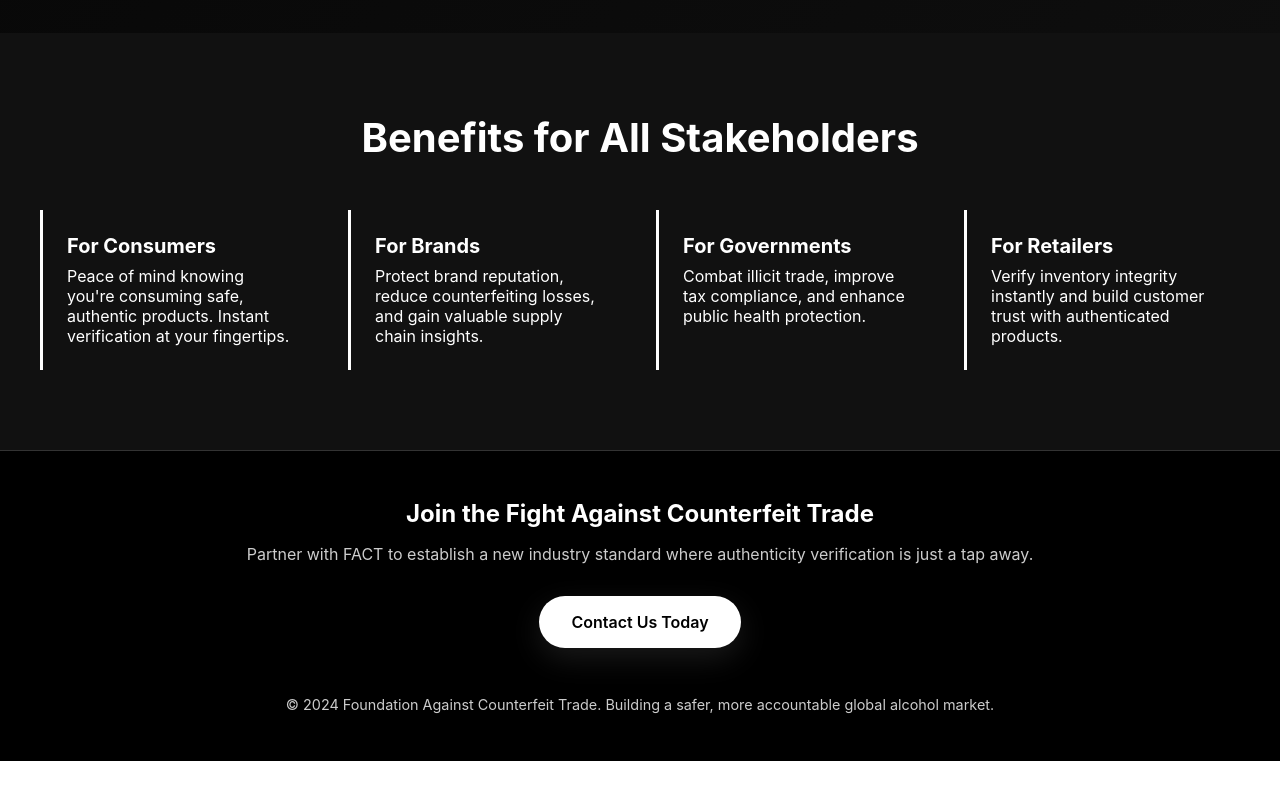
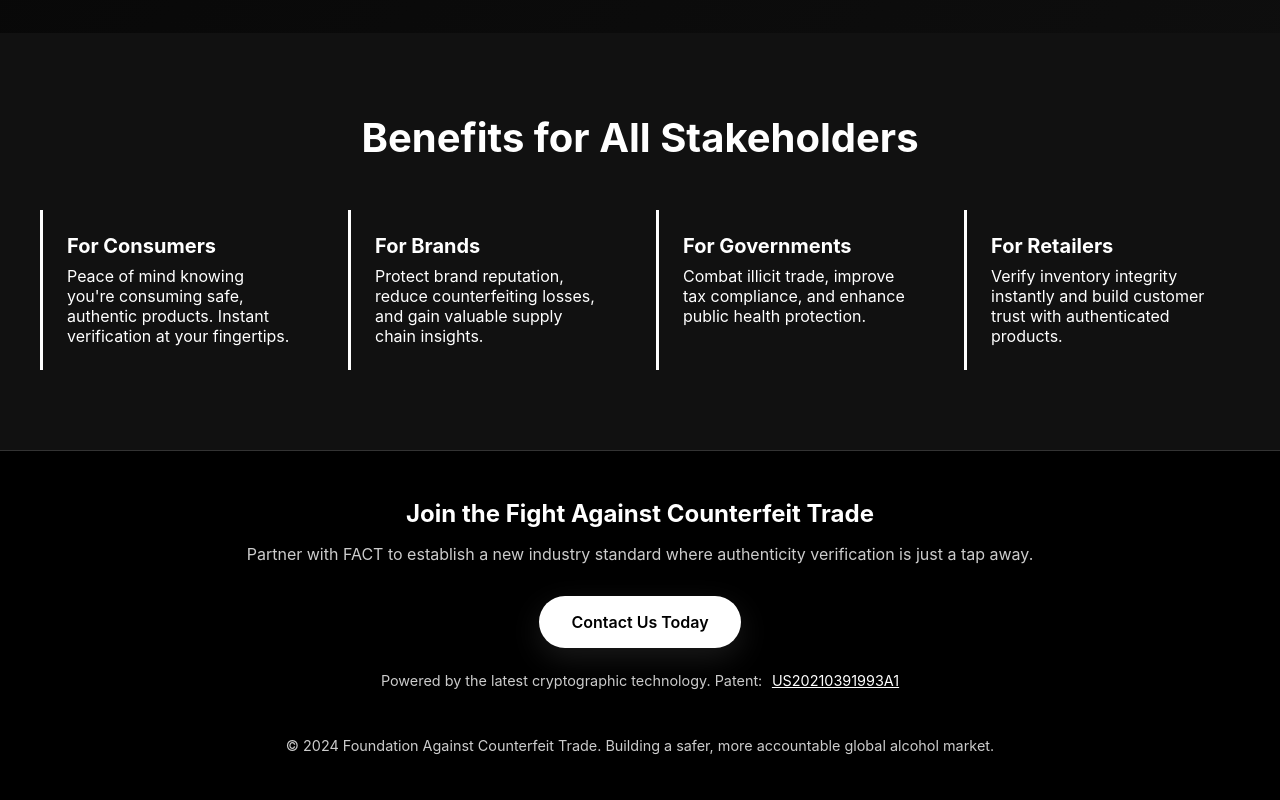
Before and after one commit to thefolclorecompany/FACT-site, a plain HTML site: page index.html in a window 1280 px wide. Shown: the part 1944-2744 px from the top of the page. Before the commit the page ends 2705 px from the top, so only its background shows below. Drawn offline with Linux system fonts and the light colour scheme; no server answers.

Commit message:
Added the Patent link

```diff
--- a/index.html
+++ b/index.html
@@ -549,6 +549,10 @@
                 Partner with FACT to establish a new industry standard where authenticity verification is just a tap away.
             </p>
             <a href="mailto:info@fightcounterfeits.org" class="btn btn-primary" data-translate="footer.contactUs">Contact Us Today</a>
+            <p style="margin-top: 1.5rem; color: var(--text-light); font-size: 0.9rem;">
+                <span data-translate="footer.patentPrefix">Powered by the latest cryptographic technology. Patent:</span>
+                <a href="https://patents.google.com/patent/US20210391993A1/en" target="_blank" rel="noopener noreferrer" style="color: var(--highlight); text-decoration: underline; margin-left: 0.35rem;" data-translate="footer.patentLinkLabel">US20210391993A1</a>
+            </p>
             <p style="margin-top: 3rem; color: var(--text-light); font-size: 0.9rem;" data-translate="footer.copyright">
                 © 2024 Foundation Against Counterfeit Trade. Building a safer, more accountable global alcohol market.
             </p>
@@ -645,6 +649,8 @@
                     title: "Join the Fight Against Counterfeit Trade",
                     subtitle: "Partner with FACT to establish a new industry standard where authenticity verification is just a tap away.",
                     contactUs: "Contact Us Today",
+                    patentPrefix: "Powered by the latest cryptographic technology. Patent:",
+                    patentLinkLabel: "US20210391993A1",
                     copyright: "© 2024 Foundation Against Counterfeit Trade. Building a safer, more accountable global alcohol market."
                 }
             },
@@ -735,6 +741,8 @@
                     title: "Junte-se à Luta Contra o Comércio de Falsificações",
                     subtitle: "Faça parceria com a FACT para estabelecer um novo padrão da indústria onde a verificação de autenticidade está a apenas um toque de distância.",
                     contactUs: "Entre em Contato Hoje",
+                    patentPrefix: "Impulsionado pela mais recente tecnologia criptográfica. Patente:",
+                    patentLinkLabel: "US20210391993A1",
                     copyright: "© 2024 Fundação Contra o Comércio de Falsificações. Construindo um mercado global de álcool mais seguro e responsável."
                 }
             },
@@ -825,6 +833,8 @@
                     title: "Rejoignez la Lutte Contre le Commerce de Contrefaçons",
                     subtitle: "Partenaire avec FACT pour établir une nouvelle norme industrielle où la vérification d'authenticité n'est qu'à un toucher.",
                     contactUs: "Contactez-nous Aujourd'hui",
+                    patentPrefix: "Propulsé par la dernière technologie cryptographique. Brevet :",
+                    patentLinkLabel: "US20210391993A1",
                     copyright: "© 2024 Fondation Contre le Commerce de Contrefaçons. Construire un marché mondial de l'alcool plus sûr et plus responsable."
                 }
             }
```
